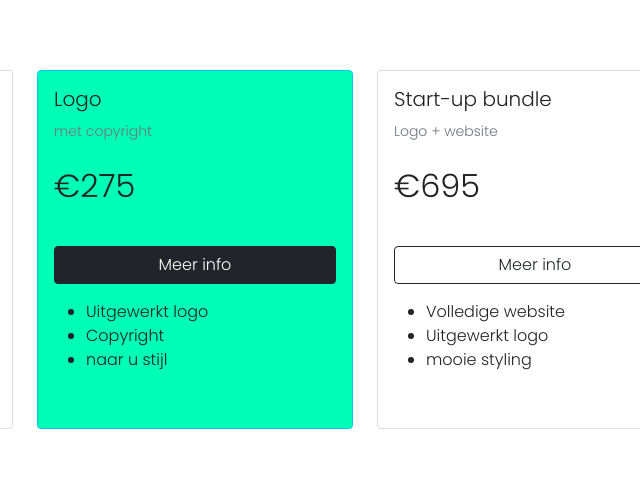
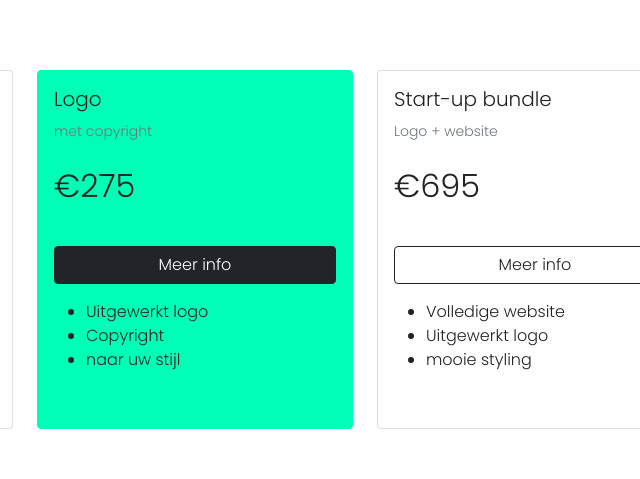
Before and after one commit to Krouwers/yourwebcraft, a website: page index.html in a window 1280 px wide. In both pictures the pointer is over the element 640 px from the left and 1325 px from the top of the page. Shown: the part 1076-1555 px from the top of the page, 445-1085 px from the left. Drawn offline with nearby package versions, Linux system fonts and the light colour scheme.

Commit message:
foutjes verbeterd

```diff
--- a/index.html
+++ b/index.html
@@ -3,6 +3,8 @@
 <head>
     <meta charset="UTF-8">
     <meta name="viewport" content="width=device-width, initial-scale=1.0">
+    <meta name="description" content="Een professionele website of logo kopen? Zoek niet verder dan YourWebCraft Een mooie website laten maken kun je overal doen. Maar waarom zou u voor YourWebCraft kiezen? Kijk op onze site om daar achter te komen.">
+    <meta name="author" content="Senne Krouwer">
     <title>YourWebCraft</title>
     <link rel="stylesheet" href="https://cdn.jsdelivr.net/npm/bootstrap@5.1.3/dist/css/bootstrap.min.css">
     <link rel="stylesheet" href="style.css">
@@ -174,7 +176,7 @@
                                 <ul>
                                     <li>Uitgewerkt logo</li>
                                     <li>Copyright</li>
-                                    <li>naar u stijl</li>
+                                    <li>naar uw stijl</li>
 
                                 </ul>
                             </div>
--- a/style.css
+++ b/style.css
@@ -31,7 +31,7 @@ html, body {
 
 .card2:hover {
     background:#00ffb6;
-    border:1px solid #00C9FF;
+    border:1px solid #00ffb6;
 }
 
 .card2:hover .list-group-item{
@@ -41,7 +41,7 @@ html, body {
 
 .card3:hover {
     background:#00ffb6;
-    border:1px solid #ff95e9;
+    border:1px solid #00ffb6;
 }
 
 .card3:hover .list-group-item{
```
